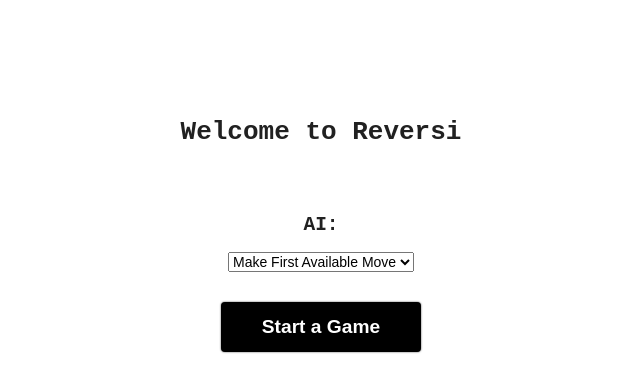
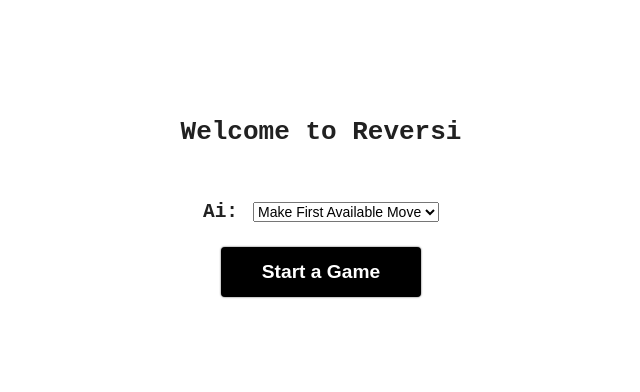
Before and after one commit to noahtallen/othello-ai, a React (Vite) app: page / in a window 1280 px wide. Shown: the top 392 px of the page, without its empty margins (319-959 px from the left). Built offline with nearby package versions, Linux system fonts and the light colour scheme.

Commit message:
Align the ai selector properly

```diff
--- a/src/index.tsx
+++ b/src/index.tsx
@@ -43,7 +43,6 @@ const App = () => {
       <Background>
       <StartArea>
         <MainTitle>Welcome to Reversi</MainTitle>
-        <h2>AI:</h2>
         <AIKindPicker selected={aiKind} setAIKind={setAIKind} />
         <StartButton onClick={startGame}>Start a Game</StartButton>
       </StartArea>
@@ -53,22 +52,32 @@ const App = () => {
 }
 
 const AIKindPicker = (props: { selected: AIKind, setAIKind(kind: AIKind): void }) => {
-  var options = Object.keys(AIKind)
+  const options = Object.keys(AIKind)
       .filter(key => !isNaN(Number(key)))
       .map((key: any) =>
           <option key={key} value={key}>{AIKindNames[key] || AIKind[key]}</option>
       )
 
   return (
-      <AIKindDropdown
+     <HorizontalHolder>
+       <h2>Ai:</h2>
+       <AIKindDropdown
           onChange={val => props.setAIKind(val.target.selectedIndex as AIKind)}
           value={props.selected}>{options}</AIKindDropdown>
+    </HorizontalHolder>
   )
 }
 
+const HorizontalHolder = styled.div`
+  display: flex;
+  flex-direction: row;
+  height: 30px;
+  align-items: center;
+`
+
 const AIKindDropdown = styled.select`
     font-size: 14px;
-    margin: 0 10px 10px 10px;
+    margin: 0px 0px 0px 15px;
 `
 
 const AIKindContainer = styled.div`
```
